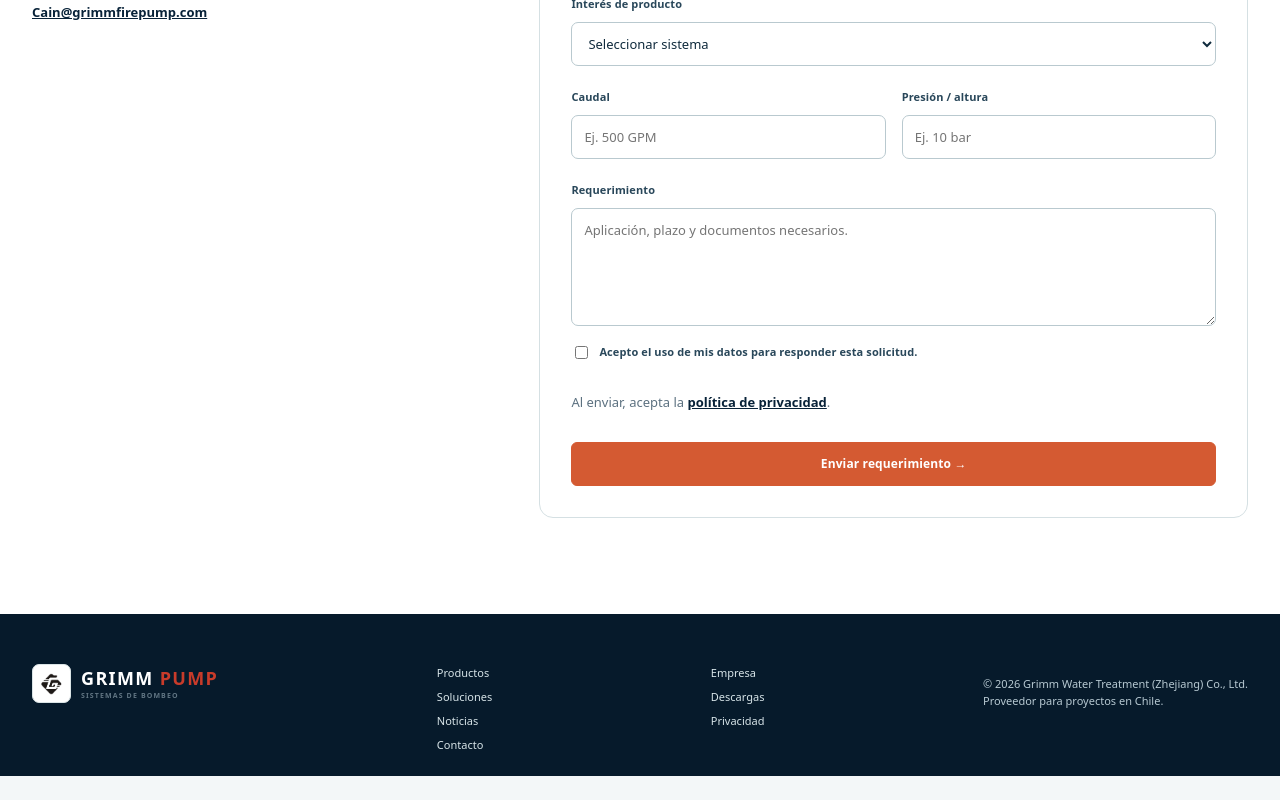
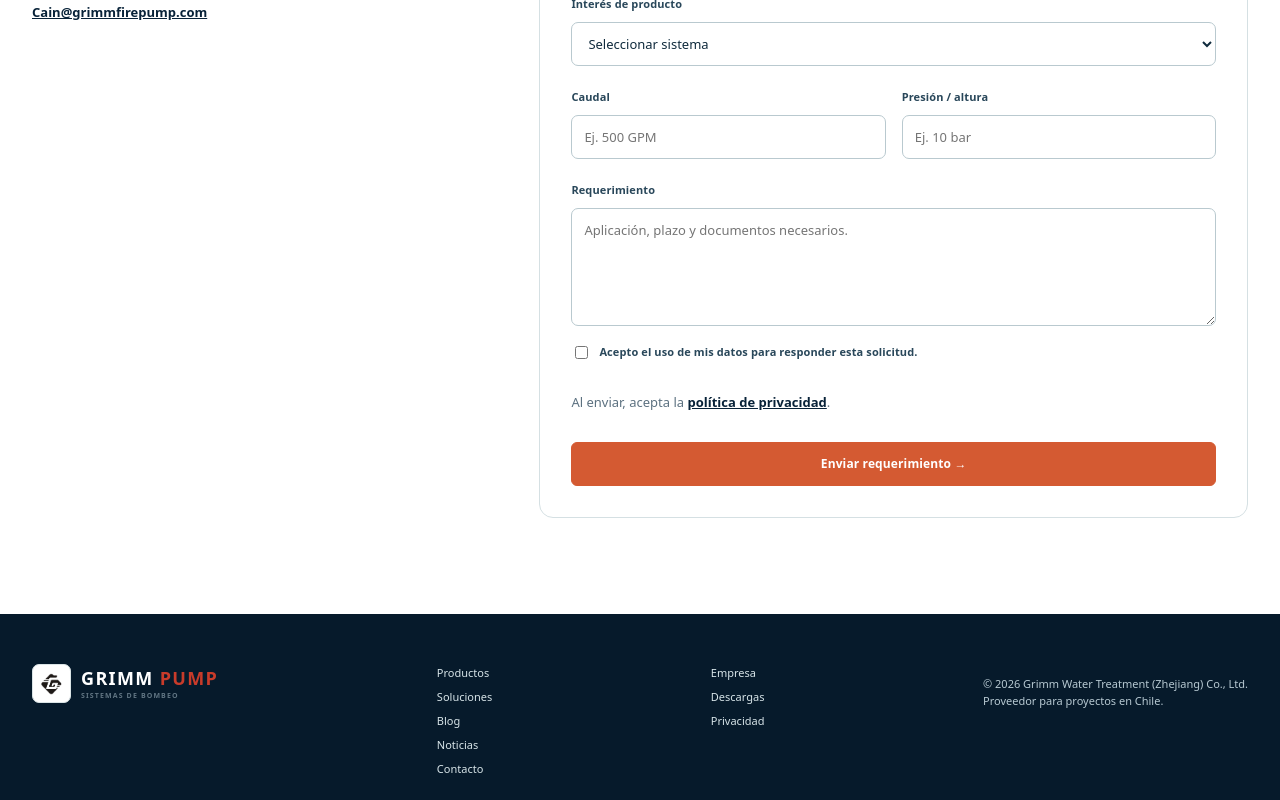
Before and after one commit to shagaofeng-rgb/grimmfirepump.cl, a Next.js app: page /es in a window 1280 px wide. Shown: the part 3533-4333 px from the top of the page. Before the commit the page ends 4309 px from the top, so only its background shows below. Built offline with nearby package versions, Linux system fonts and the light colour scheme; no server answers.

Commit message:
Add content navigation and product quote links

```diff
--- a/src/components/site-shell.tsx
+++ b/src/components/site-shell.tsx
@@ -5,7 +5,7 @@ import { siteConfig } from "@/lib/site-config";
 export { SiteHeader };
 
 export function SiteFooter() {
-  return <footer><div className="shell footer footer-expanded"><Link className="brand" href="/es"><span className="brand-mark" aria-hidden="true"/><span>GRIMM <b>PUMP</b><small>SISTEMAS DE BOMBEO</small></span></Link><div><Link href="/es/productos">Productos</Link><Link href="/es/soluciones">Soluciones</Link><Link href="/es/noticias">Noticias</Link><Link href="/es/contacto">Contacto</Link></div><div><Link href="/es/empresa">Empresa</Link><Link href="/es/descargas">Descargas</Link><Link href="/es/politica-de-privacidad">Privacidad</Link></div><p>© {new Date().getFullYear()} {siteConfig.legalCompanyName}<br/>Proveedor para proyectos en Chile.</p></div></footer>;
+  return <footer><div className="shell footer footer-expanded"><Link className="brand" href="/es"><span className="brand-mark" aria-hidden="true"/><span>GRIMM <b>PUMP</b><small>SISTEMAS DE BOMBEO</small></span></Link><div><Link href="/es/productos">Productos</Link><Link href="/es/soluciones">Soluciones</Link><Link href="/es/blog">Blog</Link><Link href="/es/noticias">Noticias</Link><Link href="/es/contacto">Contacto</Link></div><div><Link href="/es/empresa">Empresa</Link><Link href="/es/descargas">Descargas</Link><Link href="/es/politica-de-privacidad">Privacidad</Link></div><p>© {new Date().getFullYear()} {siteConfig.legalCompanyName}<br/>Proveedor para proyectos en Chile.</p></div></footer>;
 }
 
 export function JsonLd({ data }: { data: unknown }) { return <script type="application/ld+json" dangerouslySetInnerHTML={{ __html: JSON.stringify(data).replace(/</g, "\\u003c") }} />; }
```
